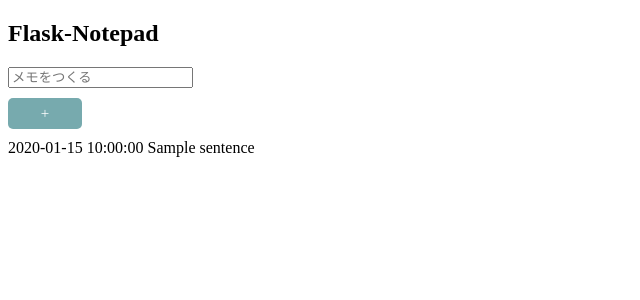
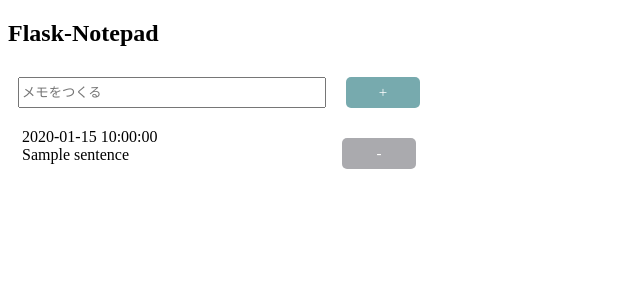
Before and after one commit to HiroshiOnodera/Flask-Notepad, a Flask app: template templates/home.html in a window 1280 px wide. Shown: the top 300 px of the page, without its empty margins (0-640 px from the left). Run offline with Flask 2, Linux system fonts and the light colour scheme; tables that the repository leaves empty hold one stand-in row (values such as "Sample post"); the template is opened without the code that fills it: values that come from a table or form of the project are taken from there, most other values are stand-ins (such as "Sample title", 1, 10 or a date in 2020).

Commit message:
ホーム画面の表示項目に、メモ一覧を追加

```diff
--- a/form/memo_form.py
+++ b/form/memo_form.py
@@ -15,5 +15,6 @@
         DataRequired(),
         Length(min=1, max=1024)
     ], render_kw={
-        'placeholder': 'メモをつくる'
+        'placeholder': 'メモをつくる',
+        'class' : 'sentence'
     })
--- a/static/main.css
+++ b/static/main.css
@@ -1,7 +1,7 @@
 
 .button {
     padding: 7px;
-    margin: 10px 10px 10px 0px;
+    margin: 10px 10px 10px 10px;
     font-size: 15px;
     text-decoration: none;
     text-align: center;
@@ -14,3 +14,30 @@
     color: white;
     background: #77aaae;
 }
+
+.orange {
+    color: white;
+    background: #aaaaae;
+}
+
+.create_memo {
+    display: inline-flex;
+}
+
+.memo_object {
+    display: inline-flex;
+    margin: 10px 10px 0px 10px;
+}
+
+.memo {
+    margin: 0px 10px 0px 4px;
+    width: 300px;
+}
+
+input {
+    margin: 10px;
+}
+
+.sentence {
+    width : 300px;
+}
--- a/templates/home.html
+++ b/templates/home.html
@@ -7,12 +7,19 @@
     {% endfor %}
     <form name="create_memo" action="/create_memo" method="POST">
         {{ form.csrf_token }}
-        <div>
+        <div class="create_memo">
             {{ form.sentence }}
             <a href="javascript:create_memo.submit()" class="button green">+</a>
         </div>
     </form>
     {% for pice in memo %}
-        <div>{{pice.update_date}} {{pice.sentence}}</div>
+    <form name="delete_memo_{{pice.memo_id}}" action="/delete_memo/{{pice.memo_id}}" method="POST">
+        <div class="memo_object">
+            <div class="memo">
+                {{pice.update_date}} <br>{{pice.sentence}}
+            </div>
+            <a href="javascript:delete_memo_{{pice.memo_id}}.submit()" class="button orange">-</a>
+        </div>
+    </form>
     {% endfor %}
 {% endblock %}
```
